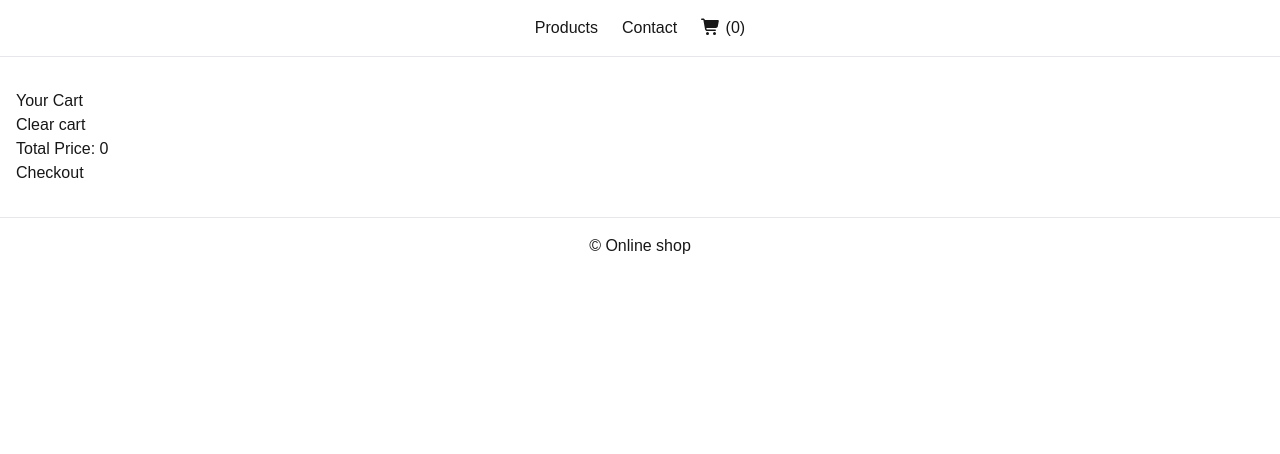
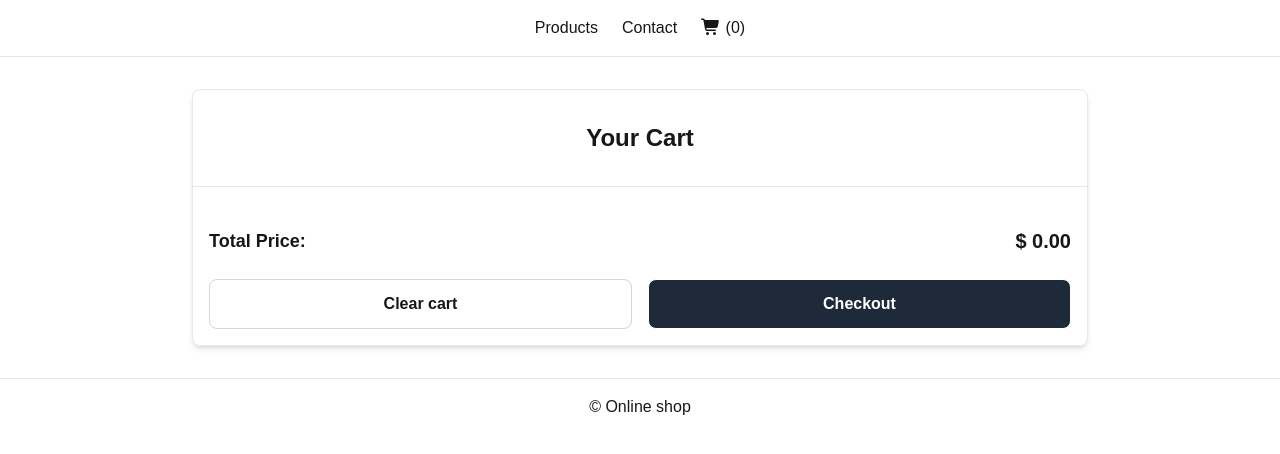
Before and after one commit to Theanordhoy/javascript-frameworks, a Next.js app: page /cart in a window 1280 px wide. Shown: the top 454 px of the page. Built offline with nearby package versions, Linux system fonts and the light colour scheme.

Commit message:
tailwind for cart.
Styling for cart-page.

```diff
--- a/src/app/(shop)/cart/page.tsx
+++ b/src/app/(shop)/cart/page.tsx
@@ -19,9 +19,9 @@ export default function CartPage() {
   }, 0);
 
   return (
-    <div>
-      <h1>Your Cart</h1>
-      <ul>
+    <div className="mx-auto max-w-4xl border border-gray-200 rounded-lg p8 shadow-md">
+      <h1 className="text-center text-2xl font-bold mb-8 mt-8">Your Cart</h1>
+      <ul className="mx-auto max-w-3xl space-y-4">
         {cart.map((item) => {
           const price =
             item.discountedPrice !== item.price
@@ -29,23 +29,46 @@ export default function CartPage() {
               : item.price;
 
           return (
-            <li key={item.id}>
-              <h2>{item.title} </h2>
+            <li
+              key={item.id}
+              className="flex items-center justify-between rounded-lg border border-gray-200 p-6 shadow-md"
+            >
+              {/* Left side */}
+              <div className="flex items-center gap-6">
                 <img
                   src={item.image.url}
                   alt={item.image.alt}
-                className="mx-auto block mb-6 h-80 w-80  rounded-xl object-cover"
+                  className="mx-auto block h-32 w-32 rounded-xl object-cover"
                 />
-              <p>{price} </p>
-              <p>Quantity: {item.quantity} </p>
                 <div>
-                <button onClick={() => decreaseQuantity(item.id)}>-</button>
+                  <h2 className="mb-3 text-lg font-semibold">{item.title} </h2>
+                  <p className="text-lg"> $ {price} </p>
                 </div>
-              <div>
-                <button onClick={() => increaseQuantity(item.id)}>+</button>
               </div>
-              <div>
-                <button onClick={() => removeFromCart(item.id)}>
+              {/* Right side */}
+              <div className="flex flex-col items-center gap-3">
+                <p className="text-sm font-semibold">Quantity</p>
+                <div className="flex rounded-lg border border-gray-300">
+                  <button
+                    onClick={() => decreaseQuantity(item.id)}
+                    className="px-4 py-2 hover:bg-gray-100 cursor-pointer"
+                  >
+                    -
+                  </button>
+                  <p className="border-x border-gray-300 px-5 py-2">
+                    {item.quantity}{" "}
+                  </p>
+                  <button
+                    onClick={() => increaseQuantity(item.id)}
+                    className="px-4 py-2 hover:bg-gray-100 cursor-pointer"
+                  >
+                    +
+                  </button>
+                </div>
+                <button
+                  onClick={() => removeFromCart(item.id)}
+                  className="rounded-lg border border-red-500 px-5 py-2 text-sm text-red-500 hover:bg-red-50 cursor-pointer"
+                >
                   Remove item
                 </button>
               </div>
@@ -53,13 +76,26 @@ export default function CartPage() {
           );
         })}
       </ul>
-      <div>
-        <button onClick={() => clearCart()}>Clear cart</button>
+      <div className="mt-8 border-t border-gray-200 pt-6">
+        <div className="mb-6 flex items-center justify-between m-4">
+          <p className="text-lg font-semibold">Total Price: </p>
+          <p className="text-xl font-semibold"> $ {totalPrice.toFixed(2)}</p>
         </div>
-      <div>
-        <p>Total Price: {totalPrice}</p>
+        <div className="flex gap-4 m-4">
+          <button
+            onClick={() => clearCart()}
+            className="flex-1 rounded-lg border border-gray-300 px-6 py-3 hover:bg-gray-100 hover:text-black font-semibold cursor-pointer"
+          >
+            Clear cart
+          </button>
+          <Link
+            href="/success"
+            className="flex-1 rounded-lg bg-gray-800 border border-white px-6 py-3 text-center text-white hover:bg-black font-semibold cursor-pointer"
+          >
+            Checkout
+          </Link>
         </div>
-      <Link href="/success">Checkout</Link>
+      </div>
     </div>
   );
 }
```
Lines whose indentation alone changed are shown as unchanged.
